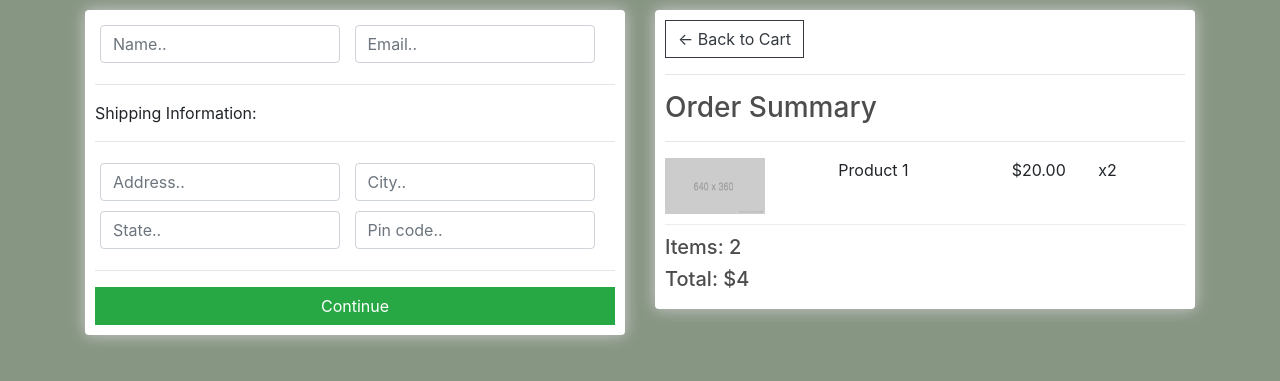
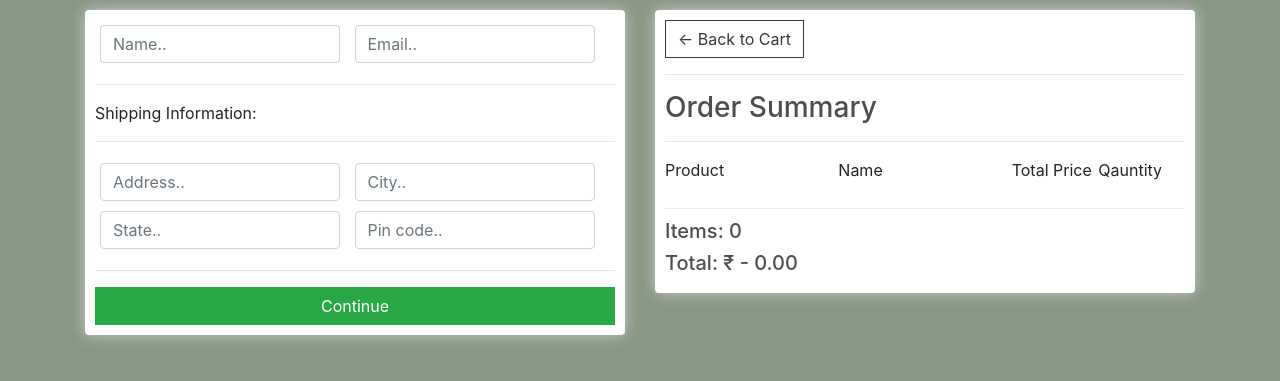
Before and after one commit to Guhanganesan/eComApp, a Django app: page /checkout/ in a window 1280 px wide. Shown: the part 57-438 px from the top of the page. Run offline with Django 3.2, Linux system fonts and the light colour scheme; some libraries are stand-ins or nearby versions.

Commit message:
render data in checkout page

```diff
--- a/E_Com_Web/Templates/store/cart.html
+++ b/E_Com_Web/Templates/store/cart.html
@@ -15,7 +15,7 @@
                             <h5>Items:<strong>{{order.get_cart_items}}</strong></h5>
                         </th>
                         <th>
-                            <h5>Totals:<strong>{{order.get_cart_total | floatformat:2}}</strong></h5>
+                            <h5>Totals:<strong>₹ - {{order.get_cart_total | floatformat:2}}</strong></h5>
                         </th>
                         <th>
                             <a href="{% url 'checkout' %}" class="btn btn-success"
--- a/E_Com_Web/Templates/store/checkout.html
+++ b/E_Com_Web/Templates/store/checkout.html
@@ -46,14 +46,26 @@
             <hr>
             <h3>Order Summary</h3>
             <hr>
+
             <div class="cart-row">
-                <div style="flex:2"><img class="row-image" src="{% static 'images/placeholder.png' %}"></div>
-                <div style="flex:2"><p>Product 1</p></div>
-                <div style="flex:1"><p>$20.00</p></div>
-                <div style="flex:1"><p>x2</p></div>
+                <div style="flex:2">Product</div>
+                <div style="flex:2">Name</div>
+                <div style="flex:1">Total Price</p></div>
+                <div style="flex:1">Qauntity</p></div>
             </div>
-            <h5>Items:   2</h5>
-            <h5>Total:   $4</h5>
+
+            {% for item in items %}
+            <div class="cart-row">
+                <div style="flex:2"><img class="row-image" src="{{item.product.imageUrl}}"></div>
+                <div style="flex:2"><p>{{item.product.name}}</p></div>
+                <div style="flex:1"><p>₹ - {{item.product.price | floatformat:2}}</p></div>
+                <div style="flex:1"><p>&nbsp;&nbsp; {{item.quantity}}</p></div>
+            </div>
+            {% endfor %}
+
+            <h5>Items: {{order.get_cart_items}}</h5>
+            <h5>Total: ₹ - {{order.get_cart_total | floatformat:2}}</h5>
+
         </div>
     </div>
 
--- a/E_Com_Web/myapp/views.py
+++ b/E_Com_Web/myapp/views.py
@@ -12,11 +12,9 @@ def cart(request):
     print(request.user)
     if request.user.is_authenticated:
         customer = request.user.customer
-        print(customer)
         order, created = Order.objects.get_or_create(customer=customer, complete=False)
-        print(order)
         items = order.orderitem_set.all()
-        print(items)
+
     else:
         items = []
         order = {'get_cart_total':0, 'get_cart_items':0}
@@ -25,6 +23,13 @@ def cart(request):
     return render(request, 'store/cart.html', context)
 
 def checkout(request):
+    if request.user.is_authenticated:
+        customer = request.user.customer
+        order, created = Order.objects.get_or_create(customer=customer, complete=False)
+        items = order.orderitem_set.all()
+    else:
+        items = []
+        order = {'get_cart_total':0, 'get_cart_items':0}
 
-    context = {}
+    context = {'items':items, 'order':order}
     return render(request, 'store/checkout.html', context)
```
